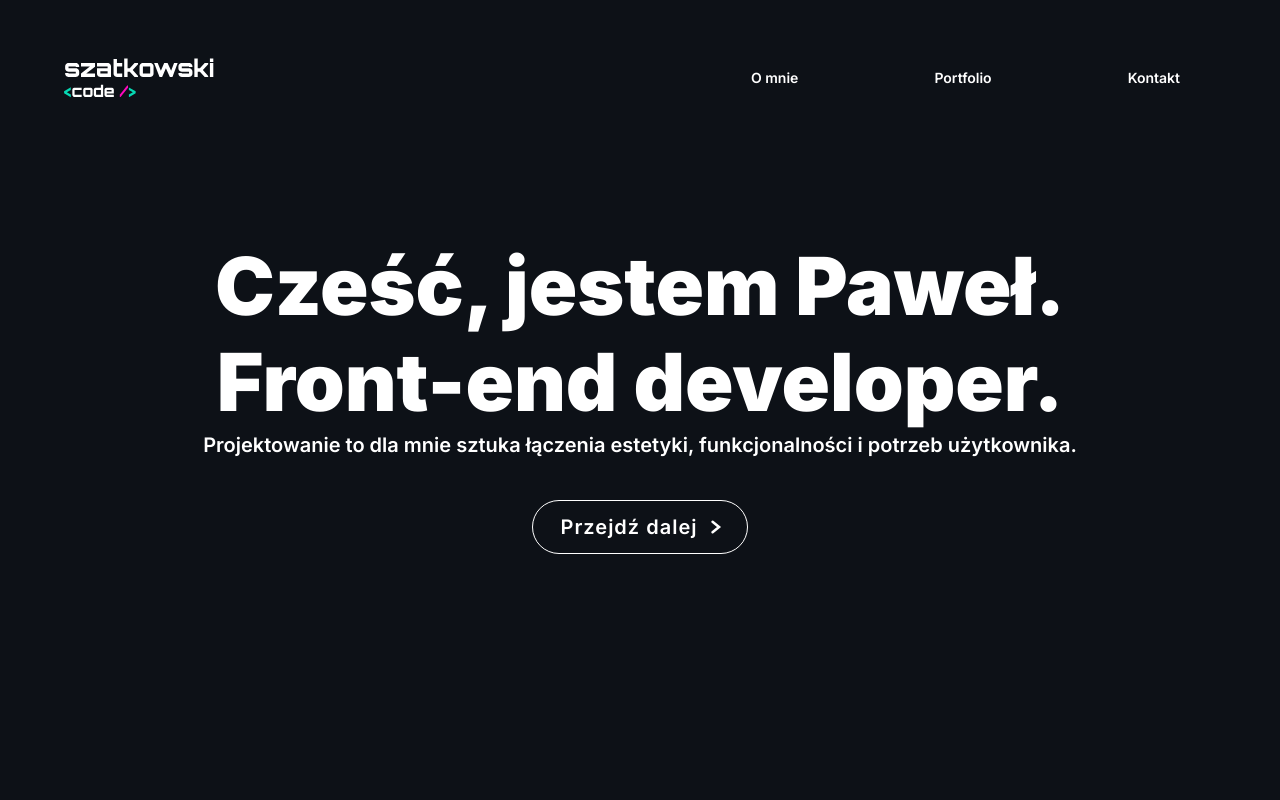
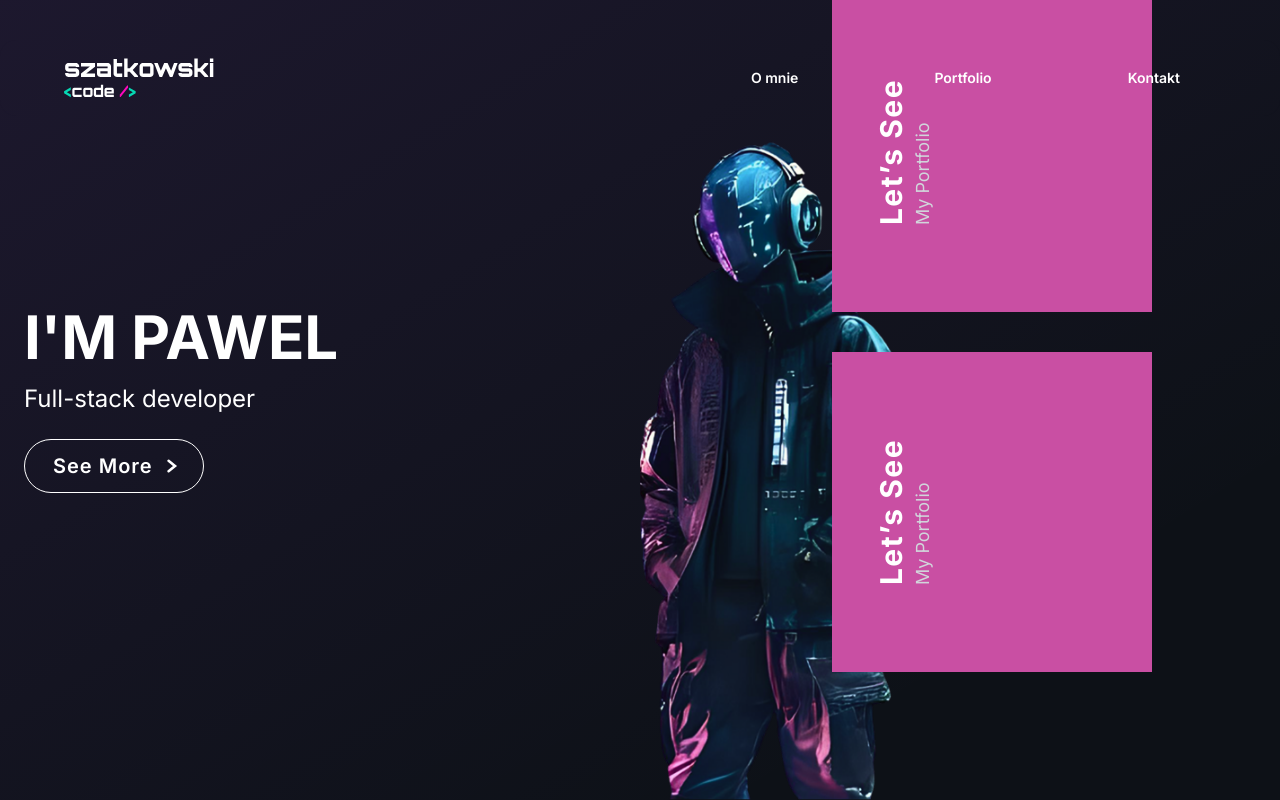
Before and after one commit to Szatkowskicg/szatkowski-code, a React (Vite) app: page / in a window 1280 px wide. Built offline with nearby package versions, Linux system fonts and the light colour scheme.

Commit message:
szatkowski-code 1.0.6

```diff
--- a/src/App.jsx
+++ b/src/App.jsx
@@ -1,7 +1,7 @@
 import BackgroundOverlay from "./assets/svg/BackgroundOverlay";
 import { Route, Routes, useLocation } from "react-router-dom";
 import { AnimatePresence } from "motion/react";
-import Hero from "./pages/Hero";
+import Hero from "./components/Hero";
 import About from "./components/About";
 import Header from "./components/Header";
 import Portfolio from "./components/Portfolio";
--- a/src/components/Header.jsx
+++ b/src/components/Header.jsx
@@ -17,11 +17,10 @@ const Header = () => {
     damping: 25,
     mass: 0.5,
   });
-  const width = useTransform(smoothScrollY, [0, 300], ["100%", "60%"]);
-  const borderRadius = useTransform(scrollY, [0, 300], ["0rem", "1rem"]);
+  const width = useTransform(smoothScrollY, [0, 250], ["100%", "60%"]);
   const backgroundColor = useTransform(
     scrollY,
-    [0, 300],
+    [0, 100],
     ["rgba(255,255,255,0)", "rgba(255,255,255,0.04)"]
   );
   const backdropFilter = useTransform(
@@ -50,11 +49,10 @@ const Header = () => {
     <motion.div
       style={{
         width,
-        borderRadius,
         backgroundColor,
         backdropFilter,
       }}
-      className="sticky top-3 lg:top-10 z-50 mx-auto flex items-center justify-between px-6 lg:px-10 xl:px-16 h-[4.75rem]"
+      className="fixed left-1/2 -translate-x-1/2 top-3 lg:top-10 z-50 flex items-center justify-between px-6 lg:px-10 xl:px-16 h-[4.75rem] rounded-2xl"
     >
       {/* Logo */}
       <motion.div
--- /dev/null
+++ b/src/components/Hero.jsx
@@ -0,0 +1,55 @@
+import { motion } from "motion/react";
+import heroImage from "../assets/images/hero_pic.png";
+import Button from "./Button";
+import PortfolioPrev from "./PortfolioPrev";
+
+const Hero = () => {
+  const gradient =
+    "linear-gradient(to bottom right, rgba(168, 85, 247, 0.1) 0%, rgba(255,255,255,0) 80%)";
+
+  return (
+    <section className="relative w-full h-screen md:h-[100dvh] flex items-center justify-center overflow-hidden">
+      {/* Background gradient */}
+      <div className="absolute inset-0" style={{ background: gradient }} />
+
+      {/* Background Blob */}
+      {/* <div className="absolute w-[400px] h-[400px] bg-purple-700/30 rounded-full -right-32 -top-32 blur-3xl animate-blob"></div> */}
+
+      {/* Text Content */}
+      <div className="relative container mx-auto px-6 items-center justify-between z-10">
+        <motion.div
+          initial={{ opacity: 0, x: -50 }}
+          animate={{ opacity: 1, x: 0 }}
+          transition={{ duration: 0.8 }}
+          className="text-white max-w-xl"
+        >
+          <h1 className="text-4xl md:text-6xl font-bold mb-4">I'M PAWEL</h1>
+          <p className="text-lg md:text-2xl mb-6">Full-stack developer</p>
+          <Button className={"text-xl"}>See More</Button>
+        </motion.div>
+      </div>
+
+      {/* Hero Image */}
+      <motion.div
+        initial={{ opacity: 0, translateX: 50 }}
+        animate={{ opacity: 1, translateX: 0 }}
+        transition={{ duration: 0.8 }}
+        className="absolute left-1/2 -translate-x-1/2 bottom-0"
+      >
+        <img
+          src={heroImage}
+          alt="Hero"
+          className="w-full md:w-[200px] lg:w-[250px] xl:w-[300px]"
+        />
+      </motion.div>
+
+      {/* Portfolio preview */}
+      <div className="absolute right-32 bottom-32 space-y-10">
+        <PortfolioPrev />
+        <PortfolioPrev />
+      </div>
+    </section>
+  );
+};
+
+export default Hero;
--- /dev/null
+++ b/src/components/PortfolioPrev.jsx
@@ -0,0 +1,42 @@
+import { motion } from "motion/react";
+
+export const PortfolioPrev = () => {
+  return (
+    <div className="flex justify-start items-center w-80 bg-color-1 h-80">
+      <div className="flex just">
+        <div className="rotate-[-90deg] ">
+          <h2 className="text-white text-3xl font-bold tracking-wider">
+            Let’s See
+          </h2>
+          <p className="text-gray-300 text-lg">My Portfolio</p>
+        </div>
+      </div>
+      {/* <motion.div
+        initial={{ opacity: 0, y: 50 }}
+        animate={{ opacity: 1, y: 0 }}
+        transition={{ duration: 0.8 }}
+        className="relative rounded-2xl shadow-2xl overflow-hidden max-w-3xl"
+      >
+        <img
+          //   src="/your-image.png"
+          alt="Portfolio preview"
+          className="w-full h-auto object-cover"
+        />
+
+        <motion.div
+          initial={{ x: -100, opacity: 0 }}
+          animate={{ x: 0, opacity: 1 }}
+          transition={{ delay: 0.6, duration: 0.8 }}
+          className="absolute left-0 top-1/2 -translate-y-1/2 rotate-[-90deg] origin-left"
+        >
+          <h2 className="text-white text-3xl font-bold tracking-wider">
+            Let’s See
+          </h2>
+          <p className="text-gray-300 text-lg">My Portfolio</p>
+        </motion.div>
+      </motion.div> */}
+    </div>
+  );
+};
+
+export default PortfolioPrev;
--- a/src/components/design/Hero.jsx
+++ /dev/null
@@ -1,101 +0,0 @@
-import { useEffect, useState } from "react";
-import { MouseParallax } from "react-just-parallax";
-
-import PlusSvg from "../../assets/svg/PlusSvg";
-
-export const Gradient = () => {
-  return (
-    <>
-      <div className="relative z-1 h-6 mx-2.5 bg-n-11 shadow-xl rounded-b-[1.25rem] lg:h-6 lg:mx-8" />
-      <div className="relative z-1 h-6 mx-6 bg-n-11/70 shadow-xl rounded-b-[1.25rem] lg:h-6 lg:mx-20" />
-    </>
-  );
-};
-
-export const BottomLine = () => {
-  return (
-    <>
-      <div className="hidden absolute top-[55.25rem] left-10 right-10 h-0.25 bg-n-6 pointer-events-none xl:block" />
-
-      <PlusSvg className="hidden absolute top-[54.9375rem] left-[2.1875rem] z-2 pointer-events-none xl:block" />
-
-      <PlusSvg className="hidden absolute top-[54.9375rem] right-[2.1875rem] z-2 pointer-events-none xl:block" />
-    </>
-  );
-};
-
-const Rings = () => {
-  return (
-    <>
-      <div className="absolute top-1/2 left-1/2 w-[65.875rem] aspect-square border border-n-2/10 rounded-full -translate-x-1/2 -translate-y-1/2" />
-      <div className="absolute top-1/2 left-1/2 w-[51.375rem] aspect-square border border-n-2/10 rounded-full -translate-x-1/2 -translate-y-1/2" />
-      <div className="absolute top-1/2 left-1/2 w-[36.125rem] aspect-square border border-n-2/10 rounded-full -translate-x-1/2 -translate-y-1/2" />
-      <div className="absolute top-1/2 left-1/2 w-[23.125rem] aspect-square border border-n-2/10 rounded-full -translate-x-1/2 -translate-y-1/2" />
-    </>
-  );
-};
-
-export const BackgroundCircles = ({ parallaxRef }) => {
-  const [mounted, setMounted] = useState(false);
-
-  useEffect(() => {
-    setMounted(true);
-  }, []);
-
-  return (
-    <div className="absolute -top-[42.375rem] left-1/2 w-[78rem] aspect-square border border-n-2/5 rounded-full -translate-x-1/2 md:-top-[38.5rem] xl:-top-[32rem]">
-      <Rings />
-
-      {/* Moving background colored circle balls */}
-      <MouseParallax strength={0.07} parallaxContainerRef={parallaxRef}>
-        <div className="absolute bottom-1/2 left-1/2 w-0.25 h-1/2 origin-bottom rotate-[46deg]">
-          <div
-            className={`w-2 h-2 -ml-1 -mt-36 bg-gradient-to-b from-[#DD734F] to-[#1A1A32] rounded-full transition-transform duration-500 ease-out ${
-              mounted ? "translate-y-0 opacity-100" : "translate-y-10 opacity-0"
-            }`}
-          />
-        </div>
-
-        <div className="absolute bottom-1/2 left-1/2 w-0.25 h-1/2 origin-bottom -rotate-[56deg]">
-          <div
-            className={`w-4 h-4 -ml-1 -mt-32 bg-gradient-to-b from-[#DD734F] to-[#1A1A32] rounded-full transition-transform duration-500 ease-out ${
-              mounted ? "translate-y-0 opacity-100" : "translate-y-10 opacity-0"
-            }`}
-          />
-        </div>
-
-        <div className="absolute bottom-1/2 left-1/2 w-0.25 h-1/2 origin-bottom rotate-[54deg]">
-          <div
-            className={`hidden w-4 h-4 -ml-1 mt-[12.9rem] bg-gradient-to-b from-[#B9AEDF] to-[#1A1A32] rounded-full xl:block transit transition-transform duration-500 ease-out ${
-              mounted ? "translate-y-0 opacity-100" : "translate-y-10 opacity-0"
-            }`}
-          />
-        </div>
-
-        <div className="absolute bottom-1/2 left-1/2 w-0.25 h-1/2 origin-bottom -rotate-[65deg]">
-          <div
-            className={`w-3 h-3 -ml-1.5 mt-52 bg-gradient-to-b from-[#B9AEDF] to-[#1A1A32] rounded-full transition-transform duration-500 ease-out ${
-              mounted ? "translate-y-0 opacity-100" : "translate-y-10 opacity-0"
-            }`}
-          />
-        </div>
-
-        <div className="absolute bottom-1/2 left-1/2 w-0.25 h-1/2 origin-bottom -rotate-[85deg]">
-          <div
-            className={`w-6 h-6 -ml-3 -mt-3 bg-gradient-to-b from-[#88E5BE] to-[#1A1A32] rounded-full transition-transform duration-500 ease-out ${
-              mounted ? "translate-y-0 opacity-100" : "translate-y-10 opacity-0"
-            }`}
-          />
-        </div>
-
-        <div className="absolute bottom-1/2 left-1/2 w-0.25 h-1/2 origin-bottom rotate-[70deg]">
-          <div
-            className={`w-6 h-6 -ml-3 -mt-3 bg-gradient-to-b from-[#88E5BE] to-[#1A1A32] rounded-full transition-transform duration-500 ease-out ${
-              mounted ? "translate-y-0 opacity-100" : "translate-y-10 opacity-0"
-            }`}
-          />
-        </div>
-      </MouseParallax>
-    </div>
-  );
-};
--- a/tailwind.config.js
+++ b/tailwind.config.js
@@ -18,8 +18,9 @@ export default {
           // aqua
           2: "#04CFA7",
           2.2: "#9DE9D9",
+          // red
           3: "#FD0300",
-          4: "#FF5C00",
+          4: "#9B70FF",
           5: "#858DFF",
           6: "#FF98E2",
         },
@@ -78,12 +79,6 @@ export default {
         "radial-gradient": "radial-gradient(var(--tw-gradient-stops))",
         "conic-gradient":
           "conic-gradient(from 225deg, #FFC876, #79FFF7, #9F53FF, #FF98E2, #FFC876)",
-        "benefit-card-1": "url(assets/benefits/card-1.svg)",
-        "benefit-card-2": "url(assets/benefits/card-2.svg)",
-        "benefit-card-3": "url(assets/benefits/card-3.svg)",
-        "benefit-card-4": "url(assets/benefits/card-4.svg)",
-        "benefit-card-5": "url(assets/benefits/card-5.svg)",
-        "benefit-card-6": "url(assets/benefits/card-6.svg)",
       },
     },
   },
```
Also changed, not shown: src/assets/images/hero_pic.png (added).
